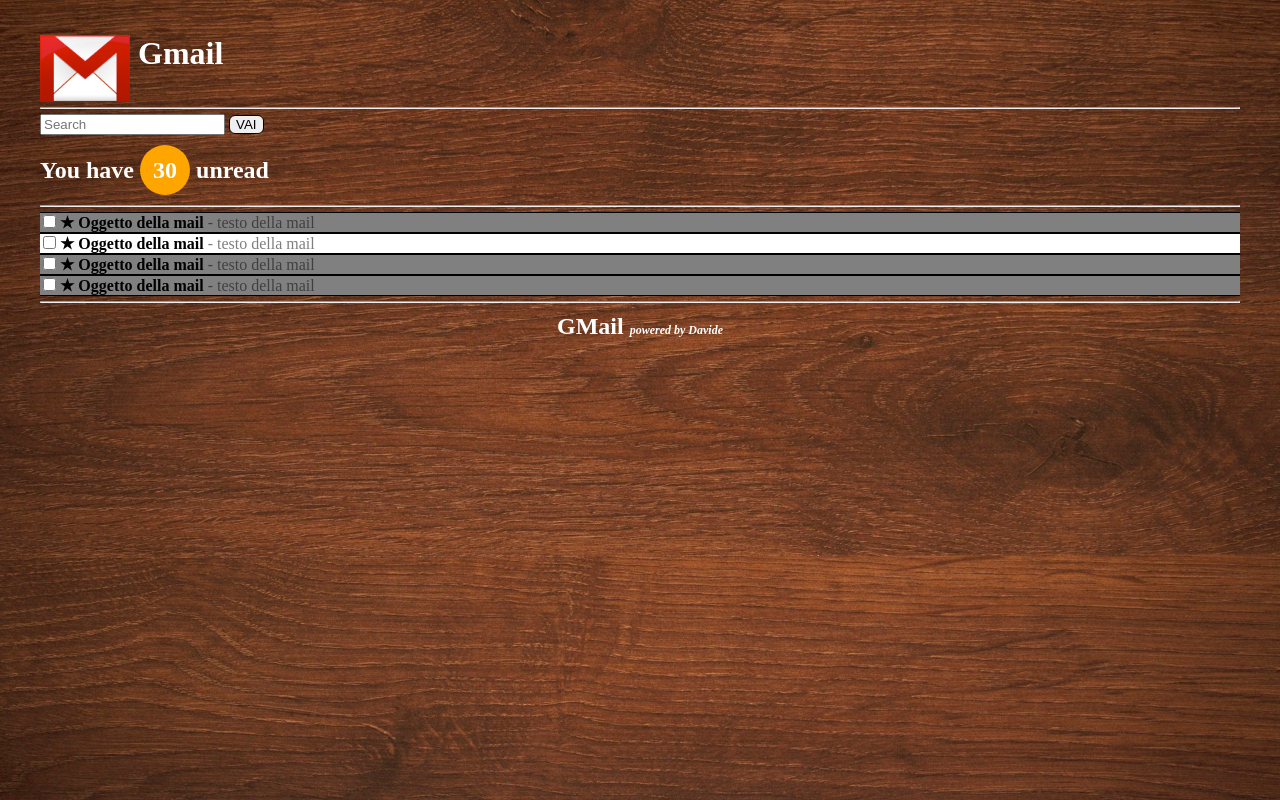
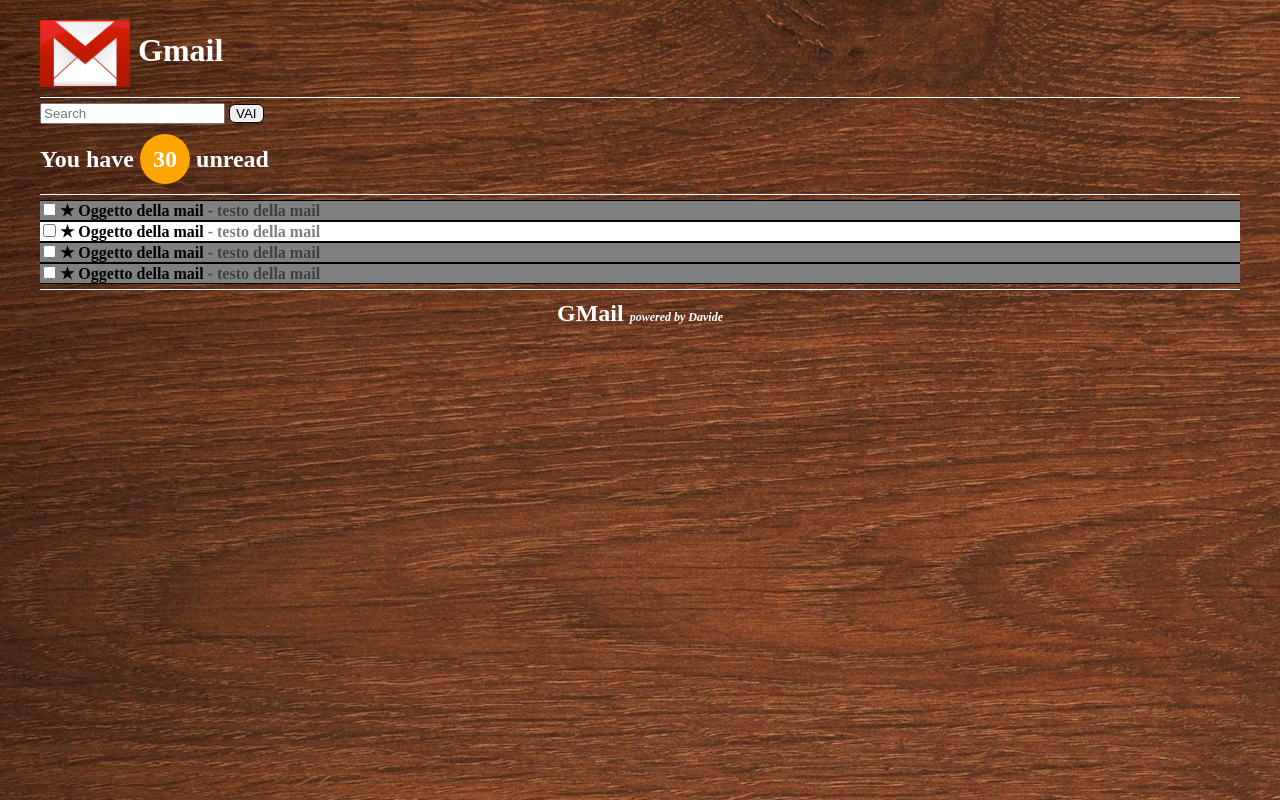
Before and after one commit to GitFhubio/htmlcss-gmail, a plain HTML site: page index-bonus.html in a window 1280 px wide. Drawn offline with Linux system fonts and the light colour scheme.

Commit message:
esercizio rifatto con vertical align

```diff
--- a/css/style-bonus.css
+++ b/css/style-bonus.css
@@ -1,16 +1,17 @@
 *{margin: 0 auto;
  box-sizing: border-box;}
 body{background-image:url("../img/slack-imgs.jpg");
-background-size: cover;}
+}
 
 /* classe utility bianco */
 .bianco{color:#fff;
 }
+.container {width:1200px;}
+
 .affianca{
   display:inline-block;
 }
 
-.container {width:1200px;}
 
 .item{
   padding-left: 3px;
@@ -27,27 +28,35 @@
   border-radius:6px;
   border:1px solid #000;
 }
-h1{line-height:67px;
+
+.header-top{
+  width:100%;
+margin-top:20px;
+padding-bottom:10px;
+border-bottom: 1px solid white;}
+
+img{
+  vertical-align: middle;
+}
+.header-bottom{
+  margin-top: 5px;
+  width:100%;
 }
 h2{
-  margin:10px 0;
+  margin: 10px 0;
 }
-header{height:67px;
-  width:100%;
-margin:20px 0;}
-
-img{
-  vertical-align: text-top;
+main{
+  width: 100%;
+  padding:5px 0;
+  border-bottom:1px solid #fff;
+  border-top:1px solid #fff;
 }
-hr{margin-top: 5px;
-margin-bottom: 5px;}
 .oggettoemail{
   font-weight:bold;
   color:black;}
 .corpoemail{
   color:black;
 opacity:0.5;}
-header div{display:inline-block;}
 
 .numunread{background-color:orange;
   display:inline-block;
@@ -57,10 +66,13 @@
   height:50px;
  border-radius: 50%;}
 
+.oggettoemail::before{
+  content:"\02605   Oggetto della mail";
+}
 footer h2{color:#fff;
   text-align: center;
 }
-.etichetta{
+.etichettafondo{
   font-size: 12px;
   font-style:italic;
 }
--- a/index-bonus.html
+++ b/index-bonus.html
@@ -3,7 +3,7 @@
   <head>
     <meta charset="utf-8">
     <title>gmail inbox</title>
-    <link rel="stylesheet" href="css/style-bonus.css" >
+    <link rel="stylesheet" href="css/style-bonus.css" type="text/css" >
   </head>
 
   <body>
@@ -12,46 +12,43 @@
 
   <!-- apro intestazione -->
      <header>
-
+      <div class="header-top">
        <h1 class="affianca bianco"> <img src="img/image.png" alt="">  Gmail</h1>
+      </div>
+      <div class="header-bottom">
+        <!-- apro il form -->
+        <form>
+         <input type="text" name="Ricerca" placeholder="Search">
+         <input type="submit" name="submit" value="VAI">
+        </form>
+      <!-- chiudo il form -->
+       <h2 class="bianco">You have <span class="numunread">30</span> unread</h2>
+      </div>
     </header>
     <!-- chiudo intestazione -->
-      <hr>
-      <!-- inserisco form (essendo solo visivo e non funzionante evito il tag form)-->
-      <input type="text" name="Ricerca" placeholder="Search">
-      <input type="submit" name="Accettazione" value="VAI">
-
-      <!-- chiudo il form -->
-      <h2 class="bianco">You have <span class="numunread">30</span> unread</h2>
-      <hr>
+    <!-- apro il main -->
+    <main>
      <!-- creo 4 div di classe item, uno con id per differenziarne il colore -->
      <div class="item">
-      <input type="checkbox" name="mail1"> <span class="oggettoemail">&starf; Oggetto della mail</span><span class="corpoemail"> - testo della mail</span>
+      <input type="checkbox" name="mail1"> <span class="oggettoemail"><span class="corpoemail"> - testo della mail</span>
      </div>
+     <div id="itembianco" class="item">
+      <input type="checkbox" name="mail2"> <span class="oggettoemail"><span class="corpoemail"> - testo della mail</span>
+     </div>
+     <div class="item">
+      <input type="checkbox" name="mail3"> <span class="oggettoemail"><span class="corpoemail"> - testo della mail</span>
+     </div>
+     <div class="item">
+      <input type="checkbox" name="mail4"> <span class="oggettoemail"><span class="corpoemail"> - testo della mail</span>
+     </div>
+    </main>
 
-    <div id="itembianco" class="item">
-
-      <input type="checkbox" name="mail1"> <span class="oggettoemail">&starf; Oggetto della mail</span><span class="corpoemail"> - testo della mail</span>
-    </div>
-
-
-    <div class="item">
-
-      <input type="checkbox" name="mail1"> <span class="oggettoemail">&starf; Oggetto della mail</span><span class="corpoemail"> - testo della mail</span>
-    </div>
-
-    <div class="item">
-
-      <input type="checkbox" name="mail1"> <span class="oggettoemail">&starf; Oggetto della mail</span><span class="corpoemail"> - testo della mail</span>
-    </div>
-    <hr>
   <!-- apro il footer -->
     <footer>
-    <h2> GMail <span class="etichetta">powered by Davide</span></h2>
+     <h2> GMail <span class="etichettafondo">powered by Davide</span></h2>
     </footer>
    <!-- chiudo il footer -->
-
+    </div>
     <!-- chiudo container -->
-   </div>
   </body>
 </html>
```
Lines whose indentation alone changed are shown as unchanged.
